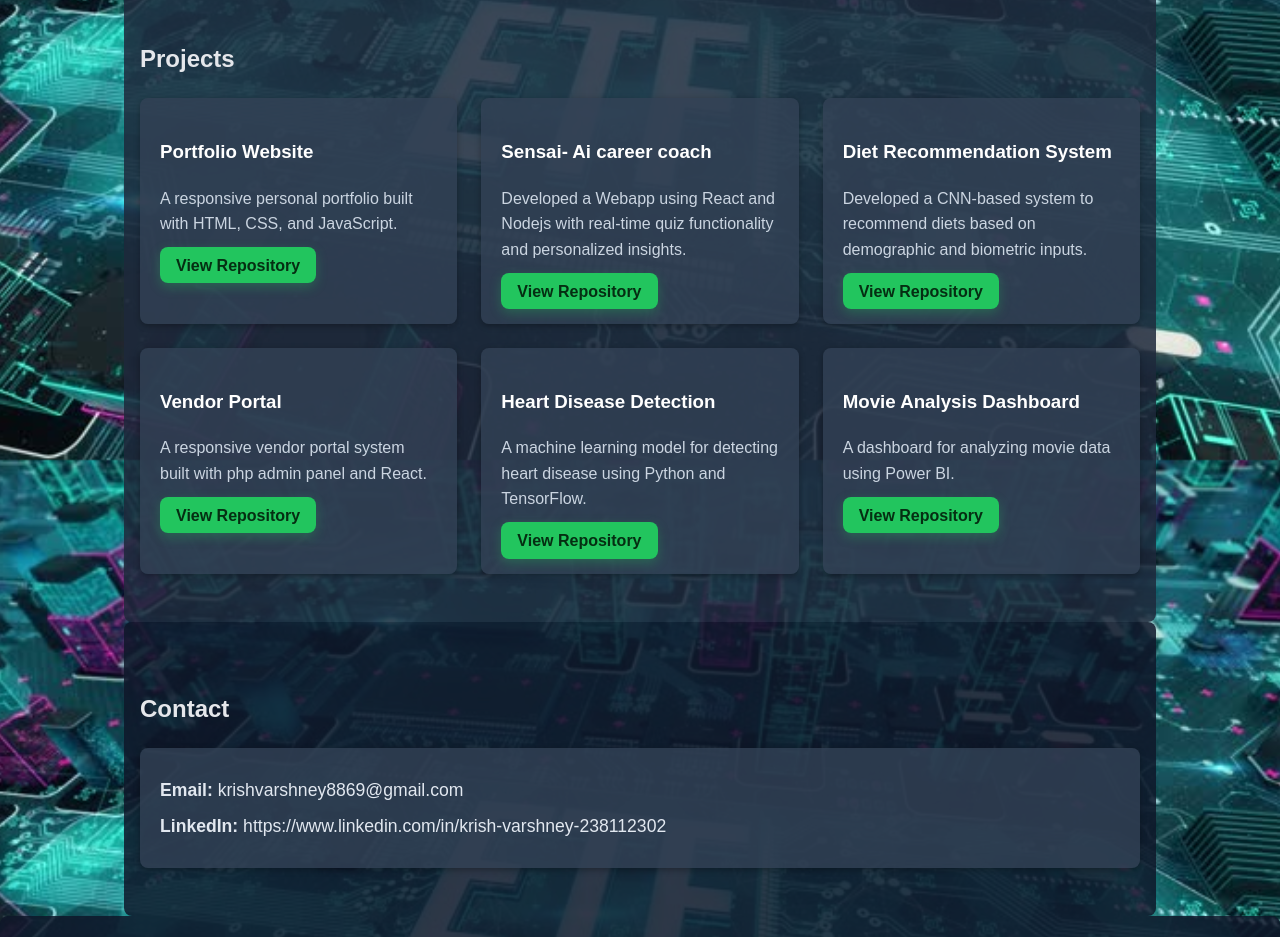
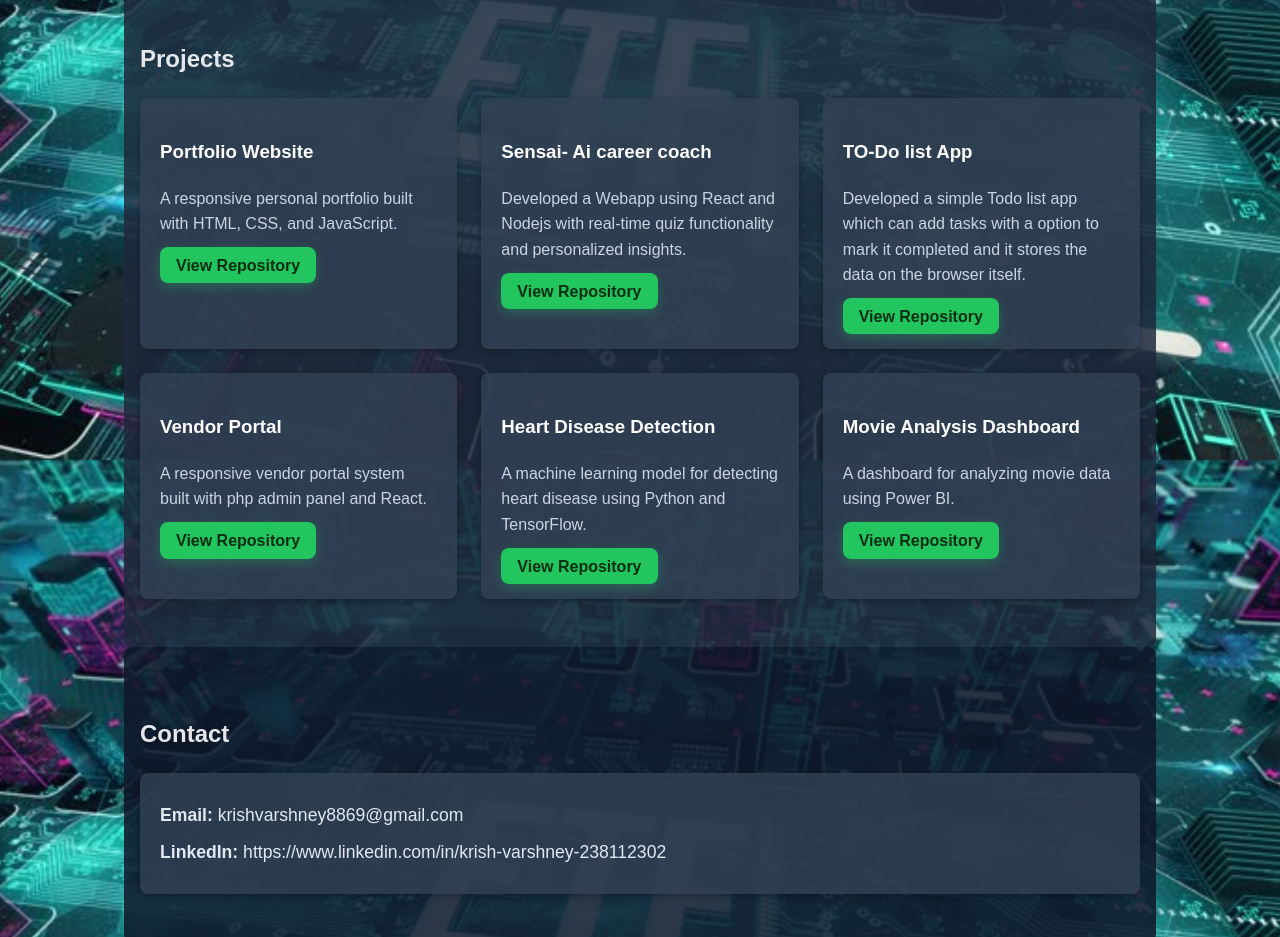
Before and after one commit to Varshney0007/portfolio, a plain HTML site: page index.html in a window 1280 px wide. Shown: the part 1940-2877 px from the top of the page. Drawn offline with Linux system fonts and the light colour scheme.

Commit message:
index.html

```diff
--- a/index.html
+++ b/index.html
@@ -116,8 +116,8 @@
         <a href="https://github.com/Varshney0007/sensai.git" target="_blank" class="btn">View Repository</a>
       </div>
       <div class="project-card">
-        <h3>Diet Recommendation System</h3>
-        <p>Developed a CNN-based system to recommend diets based on demographic and biometric inputs.</p>
+        <h3>TO-Do list App</h3>
+        <p>Developed a simple Todo list app which can add tasks with a option to mark it completed and it stores the data on the browser itself.</p>
         <a href="https://github.com/Varshney0007/diet_recommendation.git" target="_blank" class="btn">View Repository</a>
       </div>
       <div class="project-card">
```
